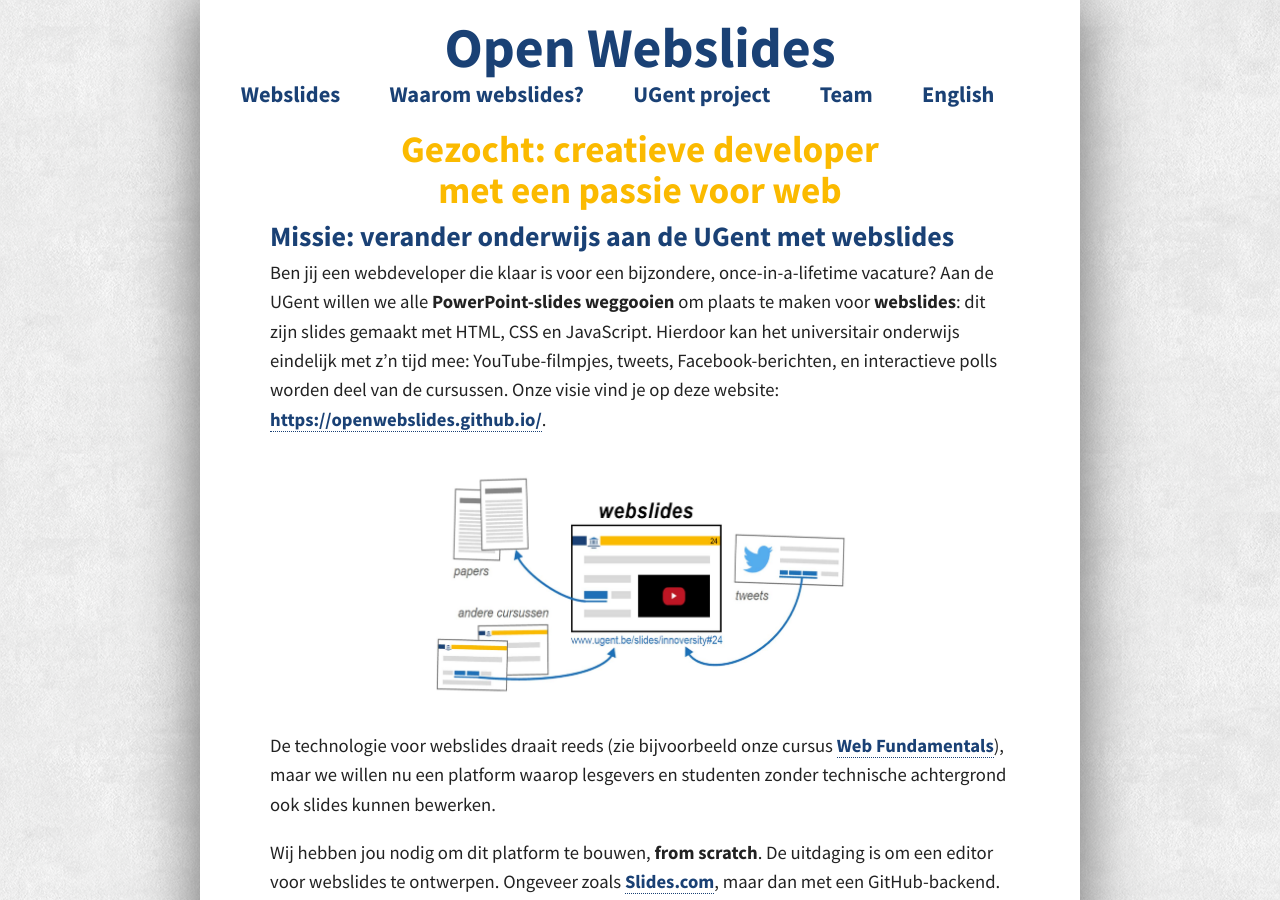
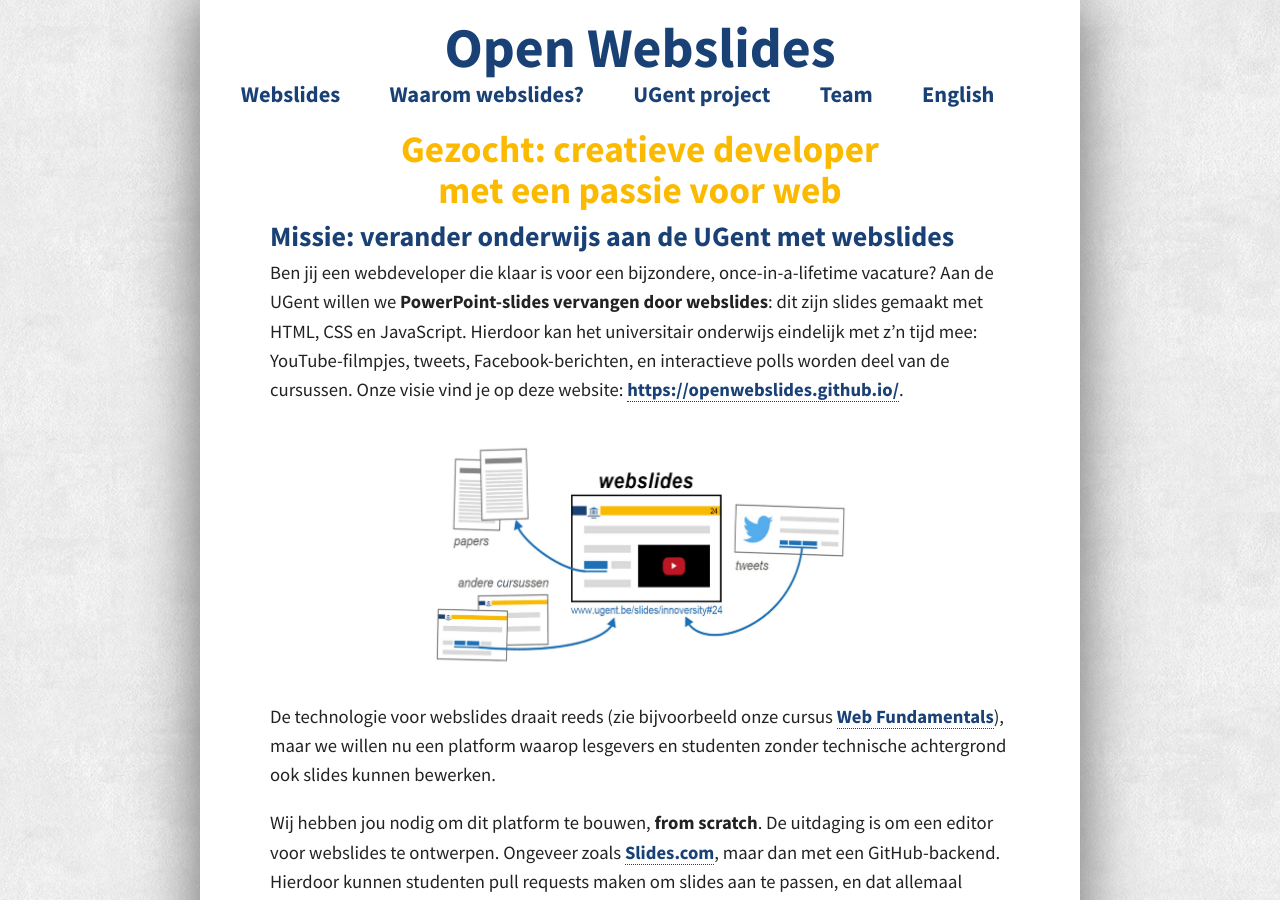
Before and after one commit to OpenWebslides/openwebslides.github.io-old, a Jekyll site: the page built from vacature.md, in a window 1280 px wide and 900 px high. Built offline with Jekyll 4.4.1, drawn with Linux system fonts in a browser that asks for light colours.

Commit message:
Add nuance.

```diff
--- a/vacature.md
+++ b/vacature.md
@@ -7,8 +7,7 @@ menu: false
 ## Missie: verander onderwijs aan de UGent met webslides
 Ben jij een webdeveloper die klaar is
 voor een bijzondere, once-in-a-lifetime vacature?
-Aan de UGent willen we alle **PowerPoint-slides weggooien**
-om plaats te maken voor **webslides**:
+Aan de UGent willen we **PowerPoint-slides vervangen door webslides**:
 dit zijn slides gemaakt met HTML, CSS en JavaScript.
 Hierdoor kan het universitair onderwijs eindelijk met z’n tijd mee:
 YouTube-filmpjes, tweets, Facebook-berichten, en interactieve polls
```
